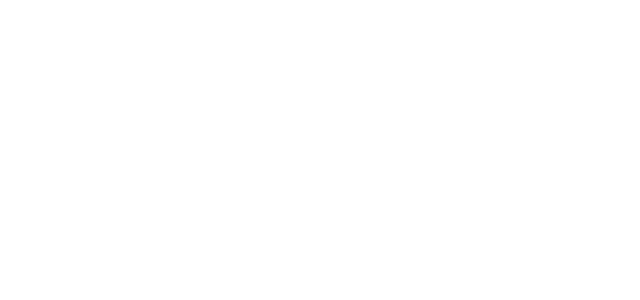
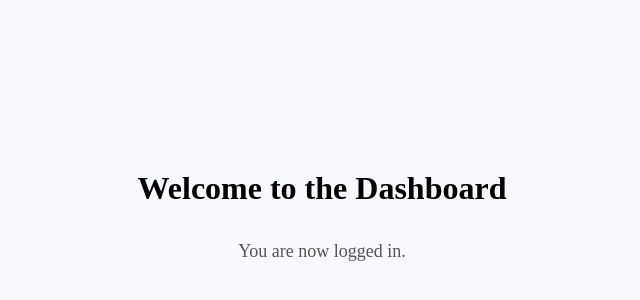
Before and after one commit to ethan-green3/Team-2051-Project, a Vue app in the folder team-2051-app/: page /dashboard in a window 1280 px wide. Before the commit this address had no page. Shown: the part 194-494 px from the top of the page, without its empty margins (318-958 px from the left). Built offline with nearby package versions, Linux system fonts and the light colour scheme.

Commit message:
Added Functionality to Login button to land on Dashboard Page

```diff
--- /dev/null
+++ b/team-2051-app/src/views/DashboardPage.vue
@@ -0,0 +1,33 @@
+<template>
+    <div class="dashboard-container">
+      <h1>Welcome to the Dashboard</h1>
+      <p>You are now logged in.</p>
+    </div>
+  </template>
+
+  <script>
+  export default {
+    name: 'DashboardPage',
+  };
+  </script>
+
+  <style scoped>
+  .dashboard-container {
+    display: flex;
+    justify-content: center;
+    align-items: center;
+    height: 100vh;
+    background-color: #f7f9fc;
+    flex-direction: column;
+  }
+
+  h1 {
+    font-size: 32px;
+    margin-bottom: 1rem;
+  }
+
+  p {
+    font-size: 18px;
+    color: #555;
+  }
+  </style>
--- a/team-2051-app/src/views/LoginPage.vue
+++ b/team-2051-app/src/views/LoginPage.vue
@@ -27,7 +27,11 @@ export default {
   methods: {
     login() {
       // Handle login
+      if (!this.username || !this.password) {
+        alert('Please enter both username and password');
+      }
       alert(`Logged in as ${this.username}`);
+      this.$router.push({ name: 'Dashboard' });
     }
   }
 };
```
Also changed, not shown: team-2051-app/src/router/index.js (+4 -3 lines).
